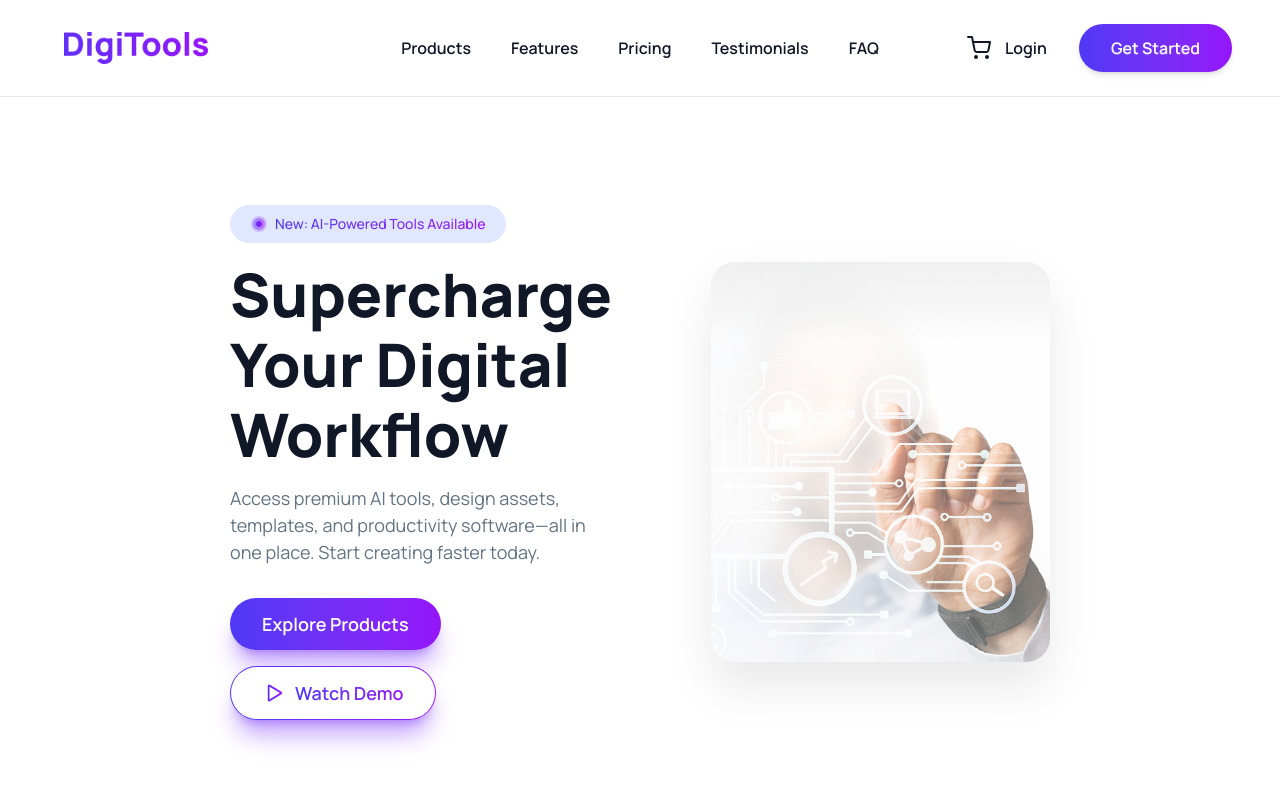
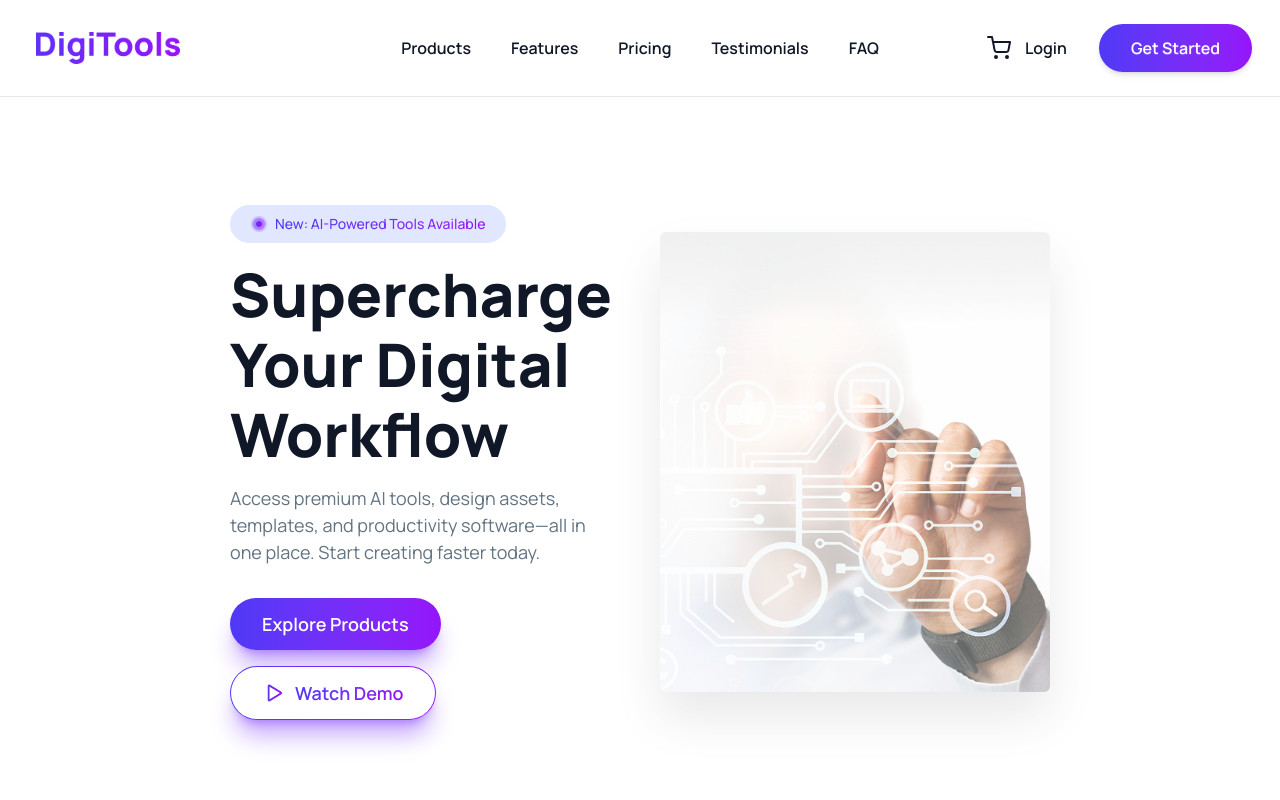
Before and after one commit to shompadmbd-sketch/B13-A6-DigitalTools-Platform, a React (Vite) app: page / in a window 1280 px wide. Shown: the top 800 px of the page. Built offline with nearby package versions, Linux system fonts and the light colour scheme.

Commit message:
Final review and adjustments

```diff
--- a/src/component/Banner/Banner.jsx
+++ b/src/component/Banner/Banner.jsx
@@ -7,7 +7,7 @@ const Banner = () => {
     return (
         <div className="relative min-h-162.5 flex items-center overflow-hidden mt-20 mb-20 sm:mt-15 md:mt-36 lg:mt-10">
 
-            {/* Container: Desktop padding original rakha hoyeche */}
+            {/* Container: Desktop padding [230px] ebong [250px] intact rakha hoyeche */}
             <div className="mx-auto grid grid-cols-1 lg:grid-cols-2 gap-10 items-center relative z-10 px-4 md:px-8 lg:px-12 xl:px-[230px] min-[1556px]:px-[250px] w-full">
 
                 {/* Left Content */}
@@ -52,12 +52,12 @@ const Banner = () => {
                     </div>
                 </div>
 
-                {/* Right Image: Spacing fix for medium desktop */}
+                {/* Right Image: Height restore kora hoyeche (h-130) */}
                 <div className="relative flex justify-center lg:justify-end sm:mt-10 lg:mt-0">
                     <div className="relative">
                         <img
-                            /* Desktop height original (h-130), 1300-1555 range e overlap rukhte responsive h kora hoyeche */
-                            className="relative h-auto lg:h-[400px] min-[1300px]:max-[1555px]:h-[380px] min-[1556px]:h-130 w-full object-contain drop-shadow-2xl rounded-3xl animate-pulse"
+                            /* Apnar original desktop height h-130 fixed rakha hoyeche */
+                            className="relative h-130 w-auto object-contain drop-shadow-2xl rounded-3xl animate-pulse"
                             src={BannerImage}
                             alt="AI Models Banner"
                         />
--- a/src/component/Navbar/Navbar.jsx
+++ b/src/component/Navbar/Navbar.jsx
@@ -3,20 +3,16 @@ import { FiShoppingCart } from "react-icons/fi";
 
 const Navbar = ({ carts = [] }) => {
   return (
-    /* Full Width Header */
+
     <div className="w-full bg-white border-b border-[#E5E7EB] sticky top-0 z-[50]">
 
-      {/* Fixed Width Container:
-         - max-w-[1280px] ba apnar pochondo moto width (e.g. 1440px)
-         - mx-auto content-ke screen-er ekdom majhkhane rakhbe
-         - px-4 theke lg:px-12 holo mobile/tablet padding
-      */}
-      <div className="navbar max-w-[1440px] mx-auto px-4 md:px-8 lg:px-12 py-4 lg:py-6">
+
+      <div className="navbar max-w-[1440px] mx-auto px-4 md:px-8 lg:px-7 py-4 lg:py-6">
 
         <div className="navbar-start">
           {/* Hamburger Menu - Mobile */}
           <div className="dropdown lg:hidden">
-            <div tabIndex={0} role="button" className="btn btn-ghost p-0 mr-4">
+            <div tabIndex={0} role="button" className="btn btn-ghost p-0 ">
               <svg xmlns="http://www.w3.org/2000/svg" className="h-6 w-6" fill="none" viewBox="0 0 24 24" stroke="currentColor">
                 <path strokeLinecap="round" strokeLinejoin="round" strokeWidth="2" d="M4 6h16M4 12h16M4 18h16" />
               </svg>
@@ -31,7 +27,7 @@ const Navbar = ({ carts = [] }) => {
           </div>
 
           {/* Logo */}
-          <div className="flex items-center ml-4">
+          <div className="flex items-center ml-2">
             <img
               className="w-28 md:w-32 lg:w-36 h-9 lg:h-10 object-contain"
               src="/logo.png"
@@ -40,7 +36,7 @@ const Navbar = ({ carts = [] }) => {
           </div>
         </div>
 
-        {/* Desktop Menu - Center */}
+
         <div className="navbar-center hidden lg:flex">
           <ul className="menu menu-horizontal gap-6 xl:gap-10 px-1 text-[15px] lg:text-[16px] font-semibold text-[#101727]">
             <li><a className="hover:text-[#4F39F6] transition-colors p-0 cursor-pointer">Products</a></li>
@@ -51,7 +47,6 @@ const Navbar = ({ carts = [] }) => {
           </ul>
         </div>
 
-        {/* Right Side */}
         <div className="navbar-end gap-3 md:gap-4 lg:gap-8 items-center">
           <button className="flex items-center gap-1.5 text-[15px] md:text-[16px] font-semibold text-[#101727] hover:text-[#4F39F6] transition-colors">
             <div className="relative">
```
